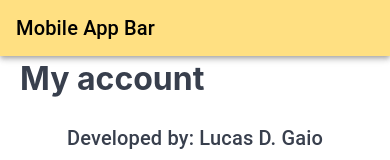
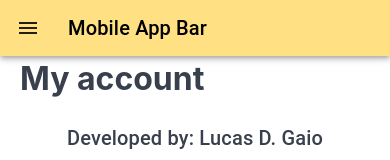
Before and after one commit to cormac21/general-grievous, a React (Create React App) app: page /my_account in a window 390 px wide. Shown: the top 160 px of the page. Built offline with nearby package versions, Linux system fonts and the light colour scheme.

Commit message:
Got a decent mobile app bar going;

```diff
--- a/package.json
+++ b/package.json
@@ -5,6 +5,7 @@
   "dependencies": {
     "@emotion/react": "^11.10.4",
     "@emotion/styled": "^11.10.4",
+    "@mui/icons-material": "^5.10.6",
     "@mui/material": "^5.10.8",
     "@testing-library/jest-dom": "^5.16.5",
     "@testing-library/react": "^13.4.0",
--- a/src/components/LanguageSelect.js
+++ b/src/components/LanguageSelect.js
@@ -1,5 +1,6 @@
 import {FormControl, Grid, InputLabel, MenuItem, Select} from "@mui/material";
 import {LOCALES} from "../i18n/locales";
+import {FormattedMessage} from "react-intl";
 
 const LanguageSelect = (props) => {
     const languages = [
@@ -11,9 +12,11 @@ const LanguageSelect = (props) => {
     return (
       <>
         <Grid container justifyContent="center" mt={2}>
-          <Grid md={2} sm={12} xs={6}>
+          <Grid item md={2} sm={12} xs={6}>
             <FormControl fullWidth>
-              <InputLabel id="languages-label">Languages</InputLabel>
+              <InputLabel id="languages-label">
+                <FormattedMessage id="languages" />
+              </InputLabel>
               <Select onChange={props.handleChange} label="Languages" labelId="languages-label">
                 <MenuItem value={languages[0].code}>{languages[0].name}</MenuItem>
                 <MenuItem value={languages[1].code}>{languages[1].name}</MenuItem>
--- a/src/components/top/ApplicationBar.js
+++ b/src/components/top/ApplicationBar.js
@@ -3,28 +3,12 @@ import MobileAppBar from "./MobileAppBar";
 import LargeAppBar from "./LargeAppBar";
 
 const ApplicationBar = (props) => {
-    const menu = [
-        {
-            key: "orders",
-            title: "Orders",
-            path: "/orders",
-        },
-        {
-            key: "my_account",
-            title: "MyAccount",
-            path: "/my_account",
-        },
-    ];
     const theme = useTheme();
     const isMobileViewport = useMediaQuery(theme.breakpoints.down('md'));
 
     return (
         <>
-        { isMobileViewport ?
-          <MobileAppBar />
-        :
-          <LargeAppBar />
-        }
+        { isMobileViewport ? <MobileAppBar /> : <LargeAppBar /> }
         </>
     );
 };
--- a/src/components/top/MobileAppBar.js
+++ b/src/components/top/MobileAppBar.js
@@ -1,14 +1,69 @@
-import {AppBar, Box, Container, Toolbar, Typography} from "@mui/material";
+import {useState} from "react";
 import {Link} from "react-router-dom";
+import {
+    AppBar,
+    Box,
+    Container,
+    IconButton,
+    Menu, MenuItem,
+    Toolbar,
+    Typography
+} from "@mui/material";
+import MenuIcon from "@mui/icons-material/Menu"
 import {FormattedMessage} from "react-intl";
 
 
-const MobileAppBar = () => {
+const MobileAppBar = (props) => {
+    console.log(props.menuItems);
+    const [anchorEl, setAnchorEl] = useState(null);
+    const open = Boolean(anchorEl);
+
+    const handleOpenMenu = (event) => {
+        setAnchorEl(event.currentTarget);
+    }
+
+    const handleCloseMenu = () => {
+        setAnchorEl(null);
+    }
 
     return (
       <AppBar position="static" color="primary">
         <Container maxWidth="xl" >
           <Toolbar disableGutters>
+            <IconButton
+                size="large"
+                edge="start"
+                color="inherit"
+                aria-label="menu"
+                aria-controls={open ? 'basic-menu' : undefined}
+                aria-haspopup="true"
+                aria-expanded={open ? 'true' : undefined}
+                onClick={handleOpenMenu}
+                sx={{ mr: 2 }}
+            >
+              <MenuIcon />
+            </IconButton>
+            <Menu
+              id="basic-menu"
+              anchorEl={anchorEl}
+              open={open}
+              onClose={handleCloseMenu}
+              MenuListProps={{
+                  'aria-labelledby' : 'basic-button',
+              }}
+            >
+              <Link to="/orders" style={{ textDecoration: 'none', color: '#000' }} onClick={handleCloseMenu}>
+                <MenuItem >
+                  <FormattedMessage id="orders" />
+                </MenuItem>
+              </Link>
+              <Link to="/my_account" style={{ textDecoration: 'none', color: '#000'  }} onClick={handleCloseMenu}>
+                <MenuItem >
+                  <FormattedMessage id="my_account" />
+                </MenuItem>
+              </Link>
+            </Menu>
+
             <Typography variant="h6" noWrap component="div" className="brand" >
               <Link to="/">
                 Mobile App Bar
```
Also changed, not shown: 1 other file (tests, documents, lock files or other folders).
